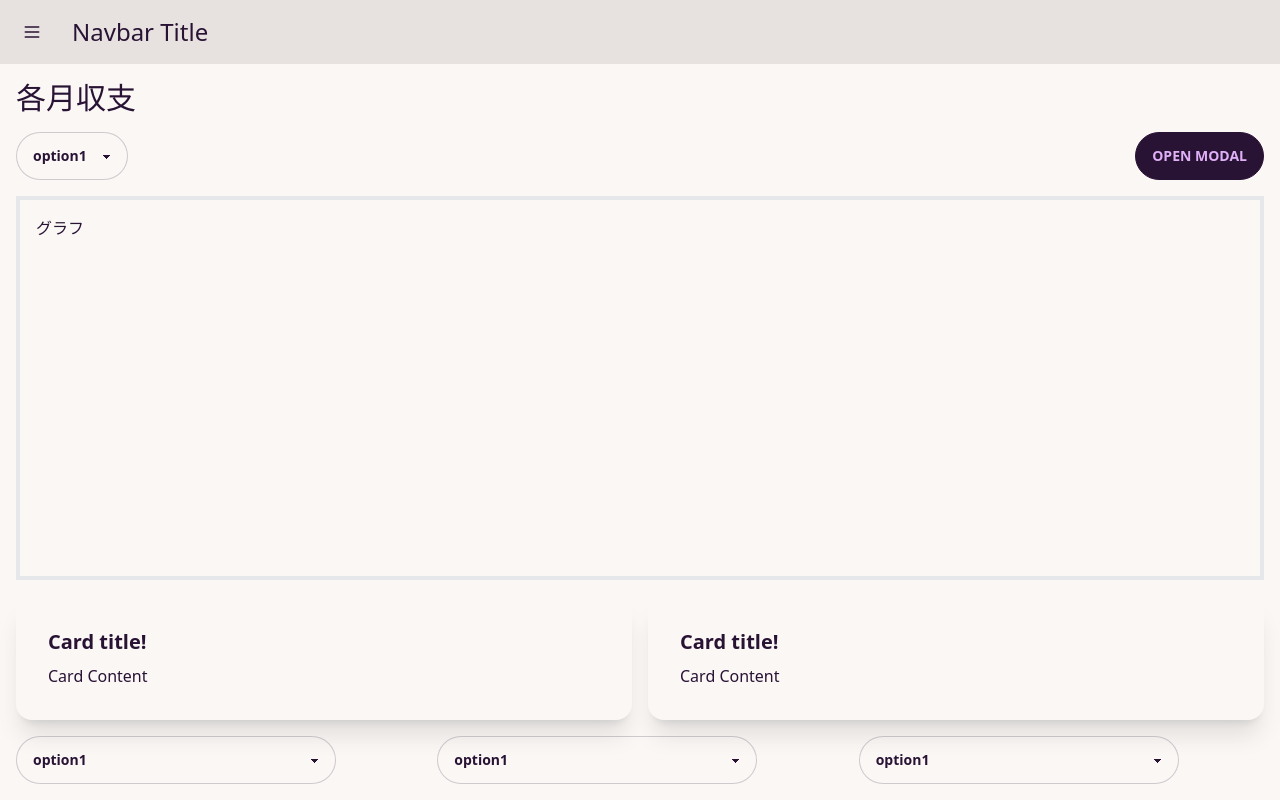
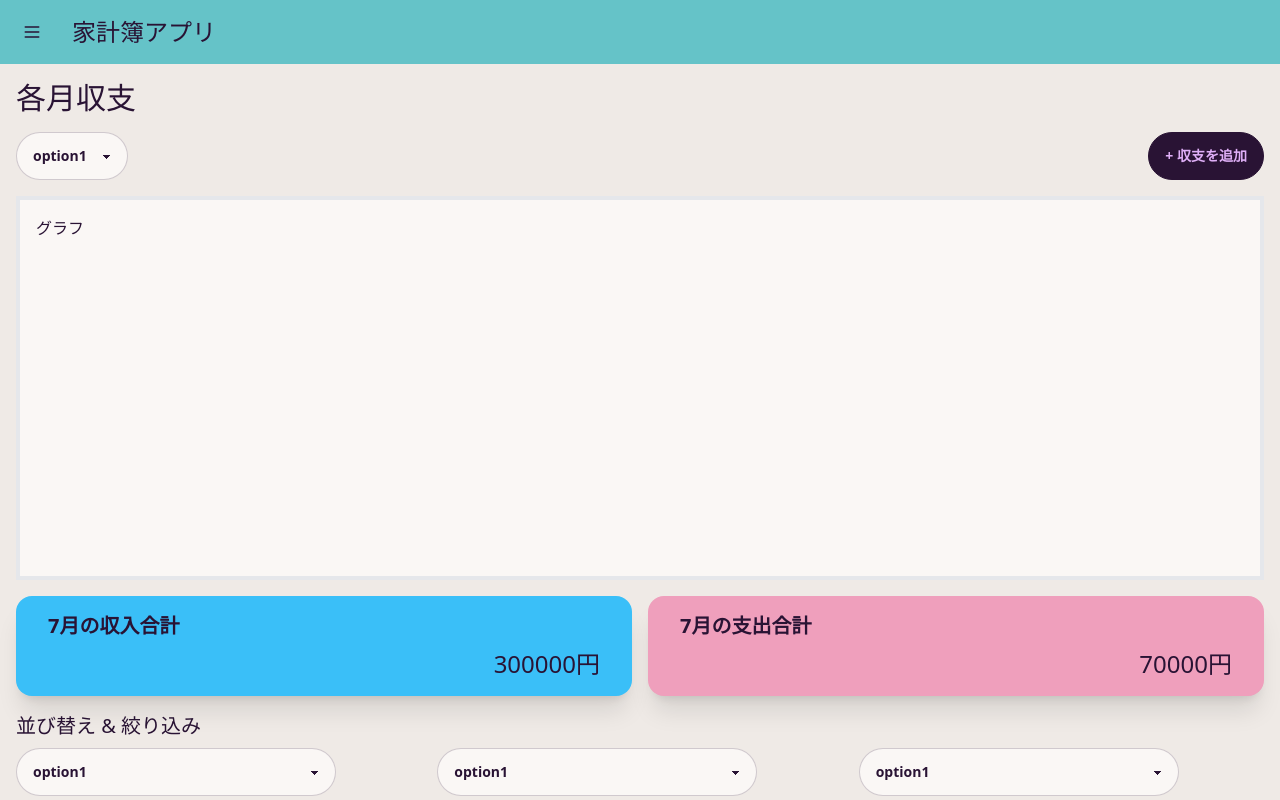
Before and after one commit to syasyake/next-household-account, a Next.js app: page / in a window 1280 px wide. Built offline with nearby package versions, Linux system fonts and the light colour scheme.

Commit message:
add part of top page component

```diff
--- /dev/null
+++ b/src/components/elements/SelectBox/index.jsx
@@ -0,0 +1,18 @@
+export default function Selectbox({children}) {
+  return (
+    <>
+      {children &&
+        <label className="label">
+          <span className="label-text">{children}</span>
+        </label>
+      }
+      <select className="select input-bordered max-w-xs">
+        <option>option1</option>
+        <option>option2</option>
+        <option>option3</option>
+        <option>option4</option>
+        <option>option5</option>
+      </select>
+    </>
+  )
+}
--- a/src/components/elements/Selectbox/index.jsx
+++ /dev/null
@@ -1,11 +0,0 @@
-export default function Selectbox() {
-  return (
-    <select class="select input-bordered max-w-xs">
-      <option>option1</option>
-      <option>option2</option>
-      <option>option3</option>
-      <option>option4</option>
-      <option>option5</option>
-    </select>
-  )
-}
--- /dev/null
+++ b/src/components/elements/TextInput/index.jsx
@@ -0,0 +1,14 @@
+export default function TextInput({children}) {
+  return (
+    <>
+      <label className="label">
+        <span className="label-text">{children}</span>
+      </label>
+      <input
+        type="text"
+        placeholder="input text"
+        className="input input-bordered w-full max-w-xs"
+      />
+    </>
+  )
+}
--- a/src/components/elements/Textinput/index.jsx
+++ /dev/null
@@ -1,9 +0,0 @@
-export default function Textinput() {
-  return (
-    <input
-      type="text"
-      placeholder="input text"
-      className="input input-bordered w-full max-w-xs"
-    />
-  )
-}
--- a/src/components/layouts/Header/index.jsx
+++ b/src/components/layouts/Header/index.jsx
@@ -3,7 +3,7 @@ export default function Header({ children }) {
     <div className="drawer">
       <input id="my-drawer" type="checkbox" className="drawer-toggle" />
       <div className="drawer-content flex flex-col">
-        <div className="navbar w-full bg-base-300">
+        <div className="navbar w-full bg-primary">
           <div className="flex-none">
             <label htmlFor="my-drawer" className="btn btn-square btn-ghost">
               <svg xmlns="http://www.w3.org/2000/svg" fill="none" viewBox="0 0 24 24" className="inline-block w-5 h-5 stroke-current">
@@ -11,7 +11,7 @@ export default function Header({ children }) {
               </svg>
             </label>
           </div>
-          <div className="flex-1 px-2 mx-2 text-2xl">Navbar Title</div>
+          <div className="flex-1 px-2 mx-2 text-2xl">家計簿アプリ</div>
         </div>
         {children}
       </div>
--- a/src/components/layouts/Layout/index.jsx
+++ b/src/components/layouts/Layout/index.jsx
@@ -4,7 +4,7 @@ export default function Layout({ children }) {
   return (
     <>
       <Header>
-        <main>{children}</main>
+        <main className="bg-base-200">{children}</main>
       </Header>
     </>
   );
--- a/src/components/parts/Card/index.jsx
+++ b/src/components/parts/Card/index.jsx
@@ -1,9 +1,9 @@
-export default function Card() {
+export default function Card({children, title, bgColor}) {
   return (
-    <div className="card bg-base-100 shadow-xl">
-      <div className="card-body">
-        <h2 className="card-title">Card title!</h2>
-        <p>Card Content</p>
+    <div className={"card bg-base-100 shadow-xl " + bgColor}>
+      <div className="card-body py-4">
+        <h2 className="card-title">{title}</h2>
+        <div>{children}</div>
       </div>
     </div>
   )
--- /dev/null
+++ b/src/components/parts/Form/AddExpensesForm/index.jsx
@@ -0,0 +1,25 @@
+import TextInput from '../../../elements/TextInput'
+import SelectBox from '../../../elements/SelectBox'
+
+
+export default function AddExpensesForm() {
+  return (
+    <div className="form-control w-full max-w-xs">
+      <div className="mb-2">
+        <TextInput>日付</TextInput>
+      </div>
+      <div className="mb-2">
+        <SelectBox>収入 or 支出</SelectBox>
+      </div>
+      <div className="mb-2">
+        <SelectBox>カテゴリ</SelectBox>
+      </div>
+      <div className="mb-2">
+        <TextInput>金額</TextInput>
+      </div>
+      <div className="mb-2">
+        <TextInput>メモ</TextInput>
+      </div>
+    </div>
+  )
+}
--- a/src/components/parts/Modal/index.jsx
+++ b/src/components/parts/Modal/index.jsx
@@ -1,14 +1,14 @@
-export default function Modal() {
+export default function Modal({children, openButtonText, title, buttonText}) {
   return (
     <>
-      <label htmlFor="my-modal" className="btn modal-button">open modal</label>
+      <label htmlFor="my-modal" className="btn modal-button">{openButtonText}</label>
       <input type="checkbox" id="my-modal" className="modal-toggle" />
       <div className="modal">
         <div className="modal-box">
-          <h3 className="font-bold text-lg">text</h3>
-          <p className="py-4">ModaltestModaltestModaltestModaltest</p>
+          <h3 className="font-bold text-lg">{title}</h3>
+          <div className="py-4">{children}</div>
           <div className="modal-action">
-            <label htmlFor="my-modal" className="btn">Yay!</label>
+            <label htmlFor="my-modal" className="btn">{buttonText}</label>
           </div>
         </div>
       </div>
--- a/src/pages/index.jsx
+++ b/src/pages/index.jsx
@@ -1,6 +1,7 @@
 import Card from '../components/parts/Card'
 import Modal from '../components/parts/Modal'
-import Selectbox from '../components/elements/Selectbox'
+import AddExpensesForm from '../components/parts/Form/AddExpensesForm'
+import SelectBox from '../components/elements/SelectBox'
 
 export default function Home() {
   return (
@@ -9,32 +10,73 @@ export default function Home() {
           <p className="text-3xl">各月収支</p>
         </div>
         <div className="flex justify-between mb-4">
-          <Selectbox></Selectbox>
-          <Modal></Modal>
+          <div>
+            <SelectBox></SelectBox>
+          </div>
+          <div>
+            <Modal
+              openButtonText="+ 収支を追加"
+              title="追加する収支を入力"
+              buttonText="+ 追加する"
+            >
+              <AddExpensesForm></AddExpensesForm>
+            </Modal>
+          </div>
         </div>
 
-        <div className="box-border h-96 p-4 border-4 mb-4">
+        <div className="box-border h-96 p-4 border-4 bg-base-100 mb-4">
           グラフ
         </div>
 
         <div className="grid gap-4 grid-cols-2 mb-4">
-          <Card></Card>
-          <Card></Card>
+          <Card title="7月の収入合計" bgColor="bg-info">
+            <p className="text-right text-2xl">300000円</p>
+          </Card>
+          <Card title="7月の支出合計" bgColor="bg-secondary">
+            <p className="text-right text-2xl">70000円</p>
+          </Card>
         </div>
+        <div className="text-xl mb-2">並び替え & 絞り込み</div>
         <div className="grid gap-4 grid-cols-3 mb-4">
-          <Selectbox></Selectbox>
-          <Selectbox></Selectbox>
-          <Selectbox></Selectbox>
+          <SelectBox></SelectBox>
+          <SelectBox></SelectBox>
+          <SelectBox></SelectBox>
         </div>
         <div className="mb-4">
           <div className="mb-2">
-            <Card></Card>
+            <Card title="2022/07/15">
+              <div className="mb-2">
+                <Card bgColor="bg-secondary">
+                  <div className="flex justify-between text-2xl mb-2">
+                    <span>食費</span>
+                    <span>3000円</span>
+                  </div>
+                  <div>メモ: テスト1</div>
+                </Card>
+              </div>
+              <div className="mb-2">
+                <Card bgColor="bg-info">
+                  <div className="flex justify-between text-2xl mb-2">
+                    <span>給料</span>
+                    <span>300000円</span>
+                  </div>
+                  <div>メモ: テスト2</div>
+                </Card>
+              </div>
+            </Card>
           </div>
           <div className="mb-2">
-            <Card></Card>
-          </div>
-          <div className="mb-2">
-            <Card></Card>
+            <Card title="2022/07/16">
+              <div className="mb-2">
+                <Card bgColor="bg-secondary">
+                  <div className="flex justify-between text-2xl mb-2">
+                    <span>娯楽費</span>
+                    <span>5000円</span>
+                  </div>
+                  <div>メモ: テスト3</div>
+                </Card>
+              </div>
+            </Card>
           </div>
         </div>
       </div>
```
